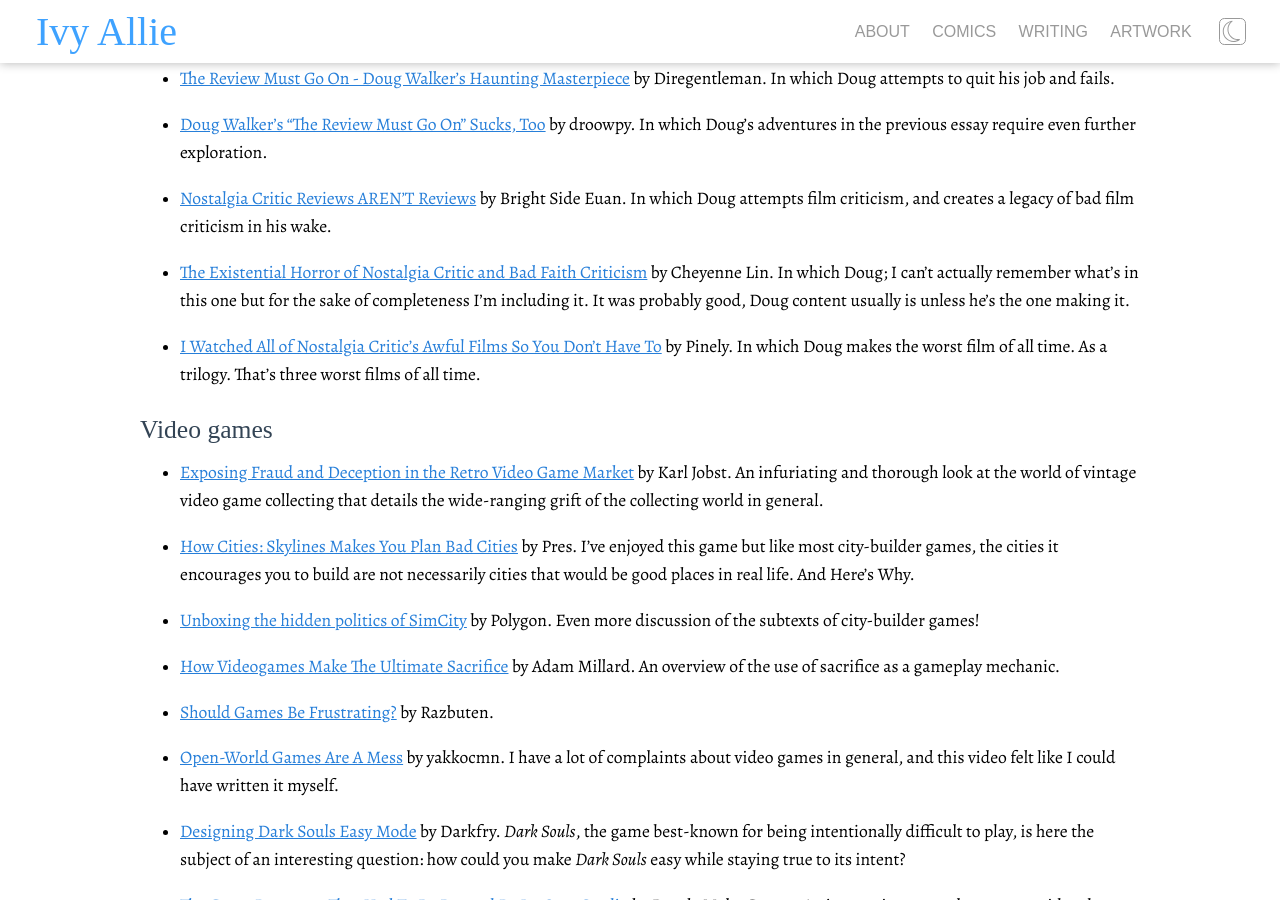
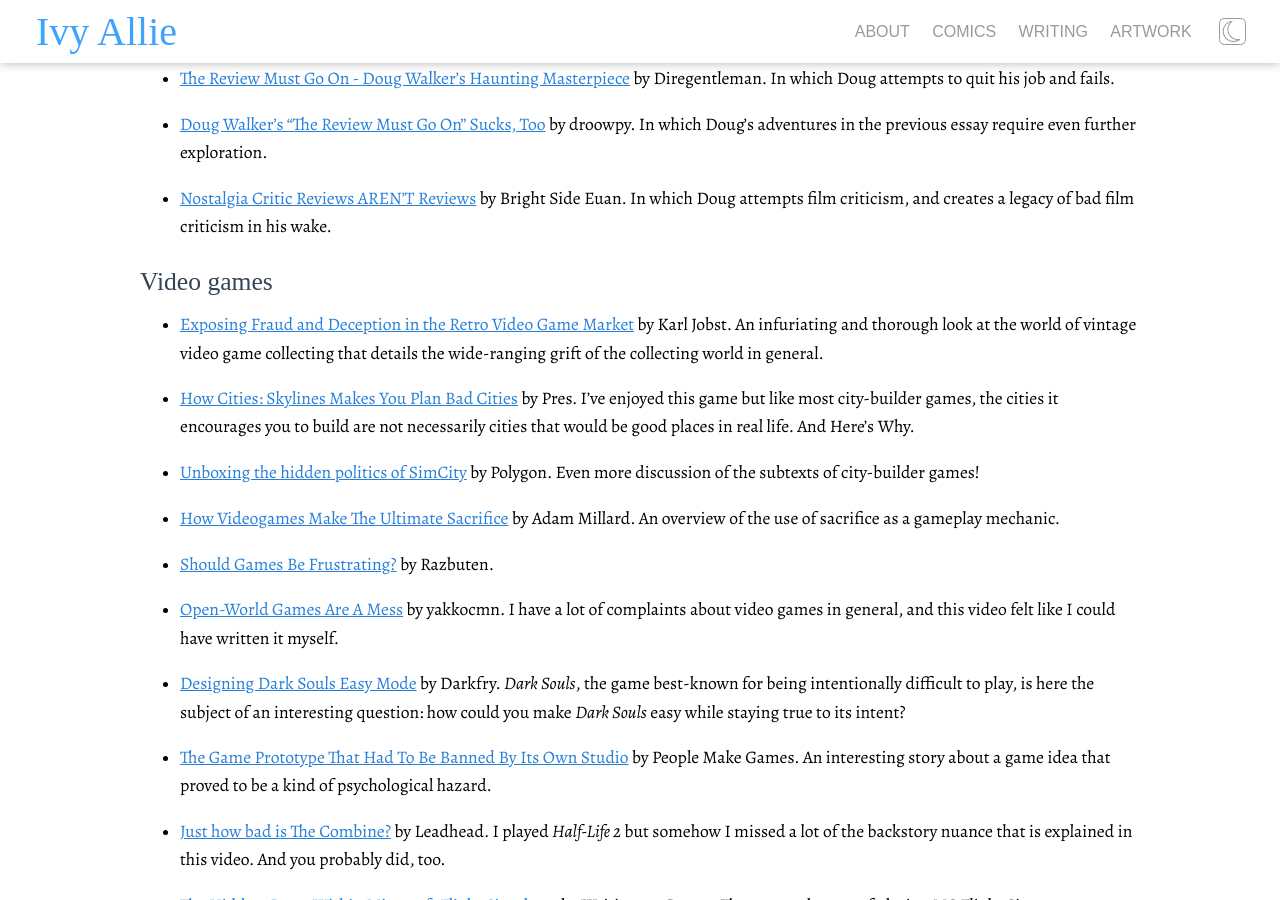
Before and after one commit to ivyallie/ivyallie.github.io, a Jekyll site: the page built from _posts/2021-12-24-video_essays.md, in a window 1280 px wide and 900 px high, scrolled down 895 px. Built offline with Jekyll 4.4.1, drawn with Linux system fonts in a browser that asks for light colours; some web fonts are replaced.

Commit message:
Removed two Doug Walker entries because enough is enough

```diff
--- a/_posts/2021-12-24-video_essays.md
+++ b/_posts/2021-12-24-video_essays.md
@@ -43,12 +43,6 @@
 
 - [Nostalgia Critic Reviews AREN'T Reviews](https://www.youtube.com/watch?v=lUz2f-A9Oqw&t=0s) by Bright Side Euan. In which Doug attempts film criticism,
 and creates a legacy of bad film criticism in his wake.
-
-- [The Existential Horror of Nostalgia Critic and Bad Faith Criticism](https://www.youtube.com/watch?v=c-zwW8zFDo0&t=982s) by Cheyenne Lin. In which Doug; I
-can't actually remember what's in this one but for the sake of completeness I'm including it. It was probably good, Doug content usually is unless he's the one making it.
-
-- [I Watched All of Nostalgia Critic's Awful Films So You Don't Have To](https://www.youtube.com/watch?v=Yt9dpW9vqdk) by Pinely. In which Doug makes the worst
-film of all time. As a trilogy. That's three worst films of all time.
 
 
 ## Video games
```
